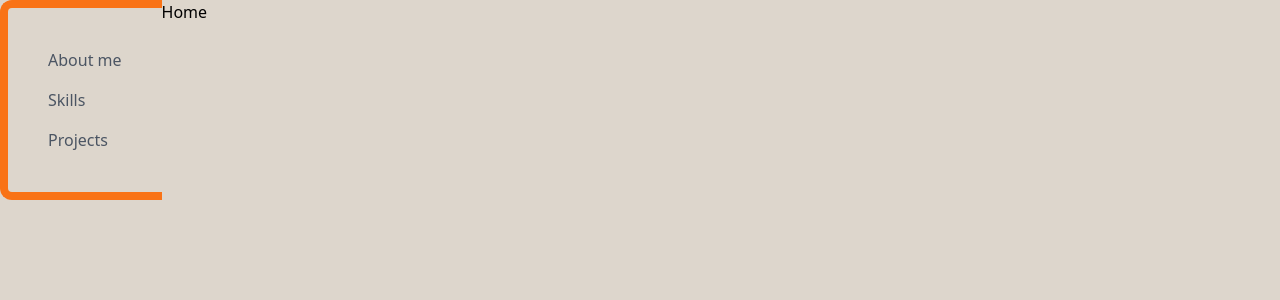
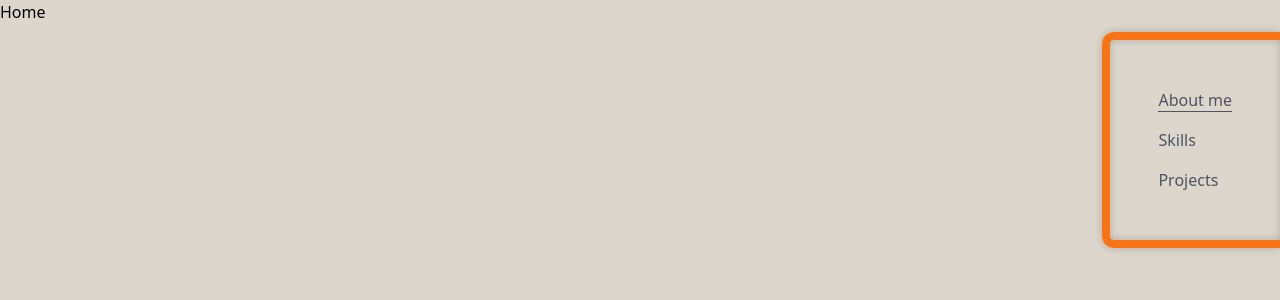
Before and after one commit to maelreinertmartinez/portfolio, a Vue app: page / in a window 1280 px wide. Shown: the top 300 px of the page. Built offline with nearby package versions, Linux system fonts and the light colour scheme.

Commit message:
Update NavMenu styling and routing: enhance layout with box shadow, add hover effects to links, and define new routes for skills and projects in the router.

```diff
--- a/src/App.vue
+++ b/src/App.vue
@@ -5,7 +5,7 @@ import NavMenu from './components/NavMenu.vue'
 
 <template>
   <div class="flex bg-timberwolf-200 w-full h-screen">
-    <NavMenu />
+    <NavMenu class="absolute top-8 right-0" />
     <RouterView />
   </div>
 </template>
--- a/src/components/NavMenu.vue
+++ b/src/components/NavMenu.vue
@@ -4,10 +4,38 @@ import { RouterLink } from 'vue-router'
 
 <template>
   <nav
-    class="flex flex-col gap-4 text-gray-600 border-y-8 border-l-8 p-10 rounded-l-xl w-max h-max border-orange-500"
+    class="flex flex-col gap-4 text-gray-600 border-y-8 border-l-8 p-12 rounded-l-xl w-max h-max border-orange-500"
   >
-    <RouterLink to="/">About me</RouterLink>
-    <RouterLink to="/skills">Skills</RouterLink>
-    <RouterLink to="/projects">Projects</RouterLink>
+    <RouterLink class="link w-max" to="/">About me</RouterLink>
+    <RouterLink class="link w-max" to="/skills">Skills</RouterLink>
+    <RouterLink class="link w-max" to="/projects">Projects</RouterLink>
   </nav>
 </template>
+
+<style scoped>
+nav {
+  box-shadow:
+    inset 0 0 8px 0 rgba(0, 0, 0, 0.2),
+    0 0 8px 0 rgba(0, 0, 0, 0.2);
+}
+
+.link {
+  position: relative;
+}
+
+.link::after {
+  content: '';
+  position: absolute;
+  bottom: 0;
+  left: 0;
+  width: 0;
+  height: 1px;
+  background-color: #4b5563;
+  transition: width 0.3s ease-in-out;
+}
+
+.router-link-active::after,
+.link:hover::after {
+  width: 100%;
+}
+</style>
--- a/src/router/index.ts
+++ b/src/router/index.ts
@@ -9,6 +9,16 @@ const router = createRouter({
       name: 'home',
       component: HomeView,
     },
+    {
+      path: '/skills',
+      name: 'skills',
+      component: HomeView,
+    },
+    {
+      path: '/projects',
+      name: 'projects',
+      component: HomeView,
+    },
   ],
 })
 
```
